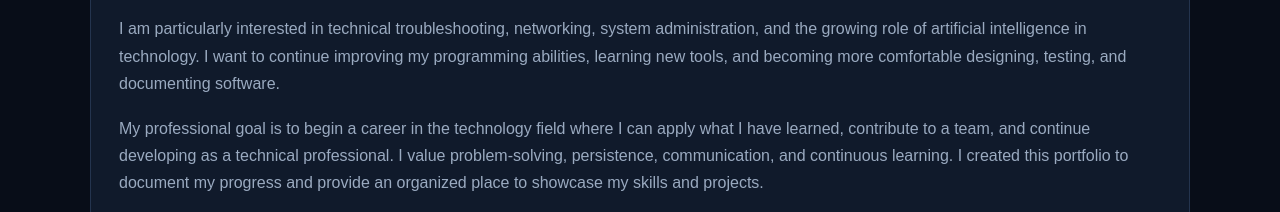
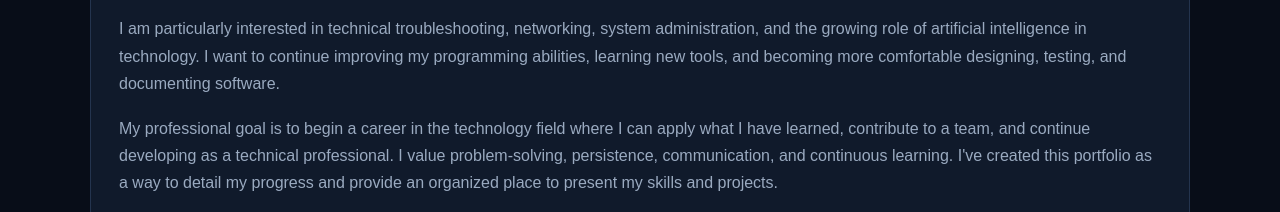
Before and after one commit to cedricxu2126/github-portfolio, a plain HTML site: page index.html in a window 1280 px wide. Shown: the part 1231-1443 px from the top of the page. Drawn offline with Linux system fonts and the light colour scheme.

Commit message:
Update index.html

```diff
--- a/index.html
+++ b/index.html
@@ -103,8 +103,8 @@
           where I can apply what I have learned, contribute to a team, and
           continue developing as a technical professional. I value
           problem-solving, persistence, communication, and continuous
-          learning. I created this portfolio to document my progress and
-          provide an organized place to showcase my skills and projects.
+          learning. I've created this portfolio as a way to detail my progress and
+          provide an organized place to present my skills and projects.
         </p>
 
         <p>
```
